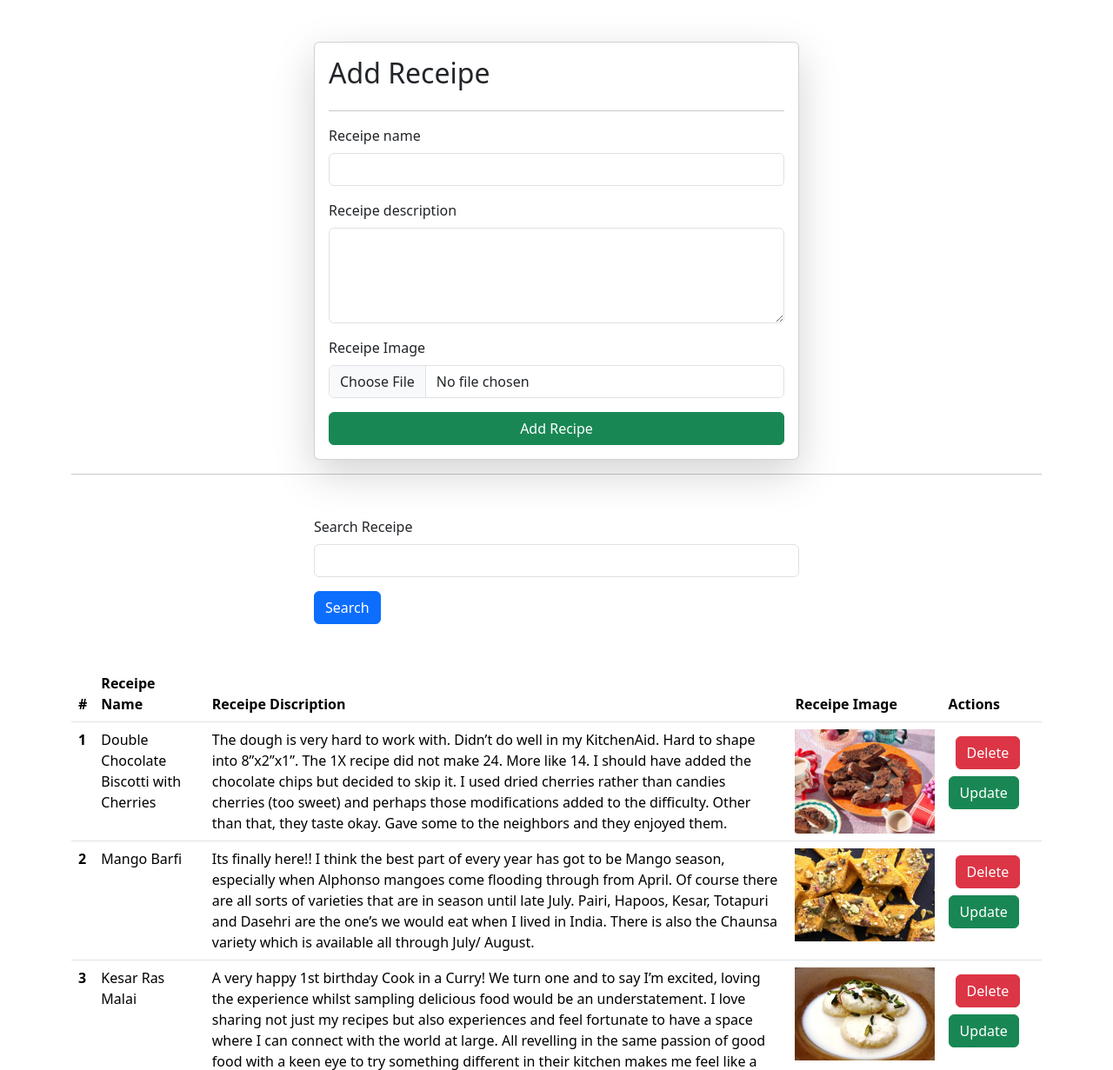
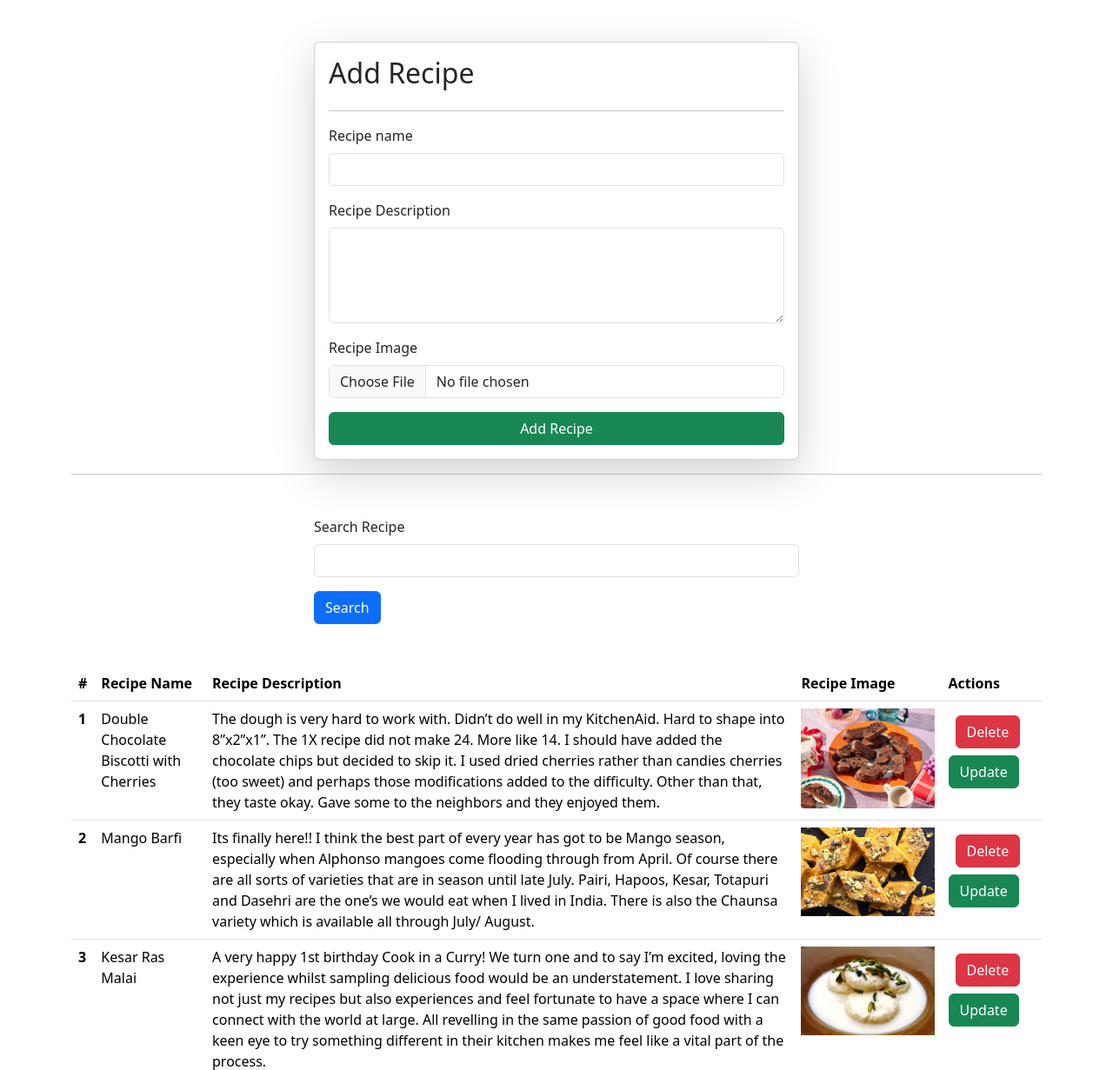
Before and after one commit to PranaliChavhan93/Django, a Django app: page /recepies/ in a window 1280 px wide. Shown: the top 1231 px of the page at 87% size. Run offline with Django 5.2, Linux system fonts and the light colour scheme; data comes from the database, SQL or seed files in the repository; both versions use the stored data as it was after the commit.

Commit message:
Fixed spelling mistakes in UI

```diff
--- a/core/vege/templates/recepies.html
+++ b/core/vege/templates/recepies.html
@@ -14,23 +14,23 @@
         <div class="col-15">
             <form class="col-6 mx-auto card p-3 shadow-lg" method="post" enctype="multipart/form-data">
 
-                <h2>Add Receipe</h2>
+                <h2>Add Recipe</h2>
                 <hr>
 
                 {% csrf_token %}
 
                 <div class="mb-3">
-                    <label class="form-label">Receipe name</label>
+                    <label class="form-label">Recipe name</label>
                     <input type="text" name="recp_name" class="form-control" required>
                 </div>
 
                 <div class="mb-3">
-                    <label class="form-label">Receipe description</label>
+                    <label class="form-label">Recipe Description</label>
                     <textarea name="recp_desc" class="form-control" rows="4" required></textarea>
                 </div>
 
                 <div class="mb-3">
-                    <label class="form-label">Receipe Image</label>
+                    <label class="form-label">Recipe Image</label>
                     <input type="file" name="recp_imag" class="form-control">
                 </div>
 
@@ -45,7 +45,7 @@
 
                 <form>
                     <div class="mb-3">
-                        <label class="form-label">Search Receipe</label>
+                        <label class="form-label">Search Recipe</label>
                         <input type="text" name="search" class="form-control">
                     </div>
 
@@ -55,14 +55,13 @@
             </div>
 
 
-
             <table class="table mt-5">
                 <thead>
                     <tr>
                     <th scope="col">#</th>
-                    <th scope="col">Receipe Name</th>
-                    <th scope="col">Receipe Discription</th>
-                    <th scope="col">Receipe Image</th>
+                    <th scope="col">Recipe Name</th>
+                    <th scope="col">Recipe Description</th>
+                    <th scope="col">Recipe Image</th>
                     <th scope="col">Actions</th>
                     </tr>
                 </thead>
--- a/core/vege/templates/register.html
+++ b/core/vege/templates/register.html
@@ -29,7 +29,7 @@
                 {% endif %}
 
                 <div class="mb-3">
-                    <label for="inputFirstName" class="form-label">FirstName</label>
+                    <label for="inputFirstName" class="form-label">First Name</label>
                     <input type="text" class="form-control" name="first_name" id="inputFirstName" aria-describedby="emailHelp">
                 </div>
 
```
Also changed, not shown: core/vege/templates/update_recepie.html (+4 -4 lines), core/db.sqlite3.
